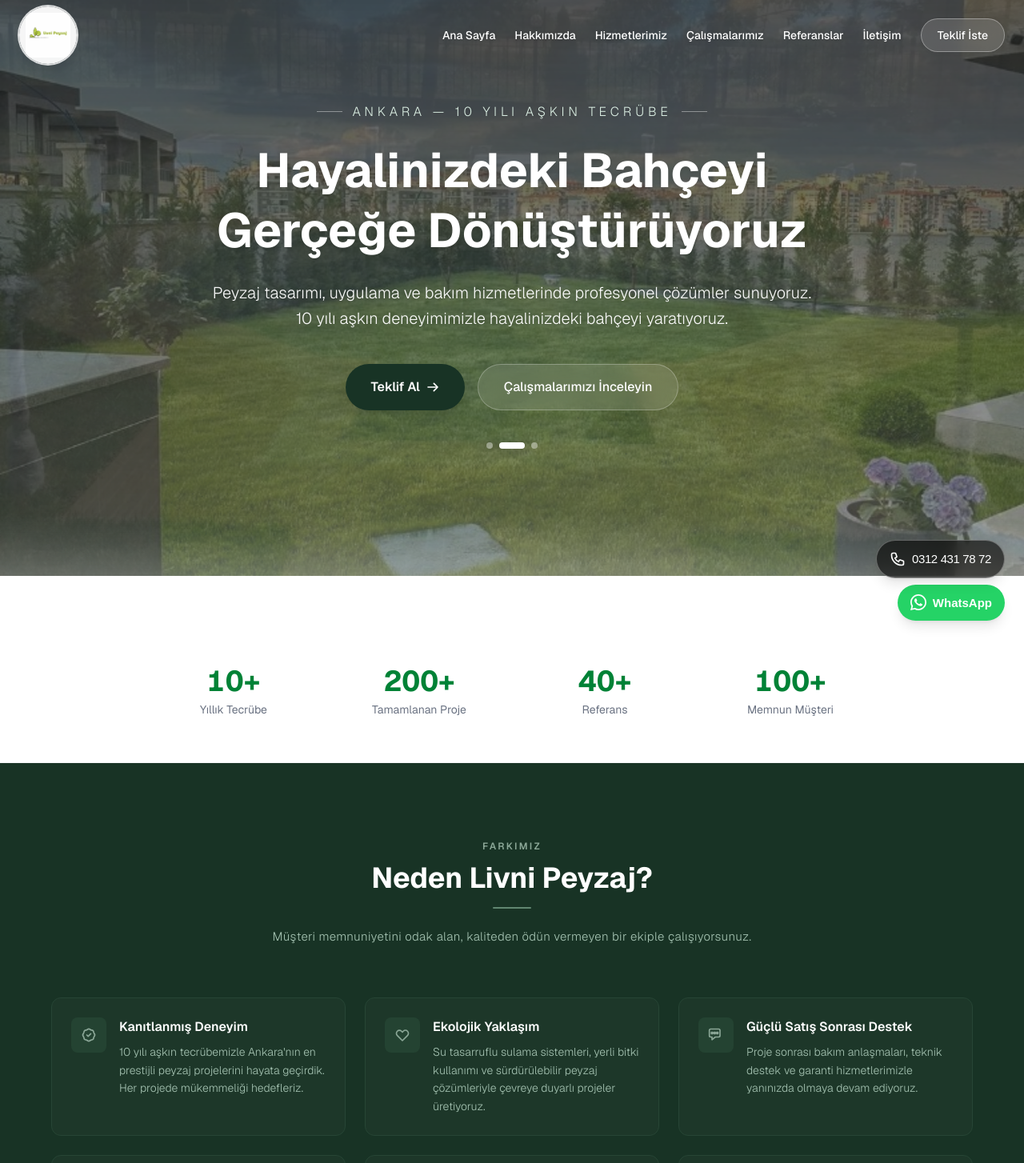
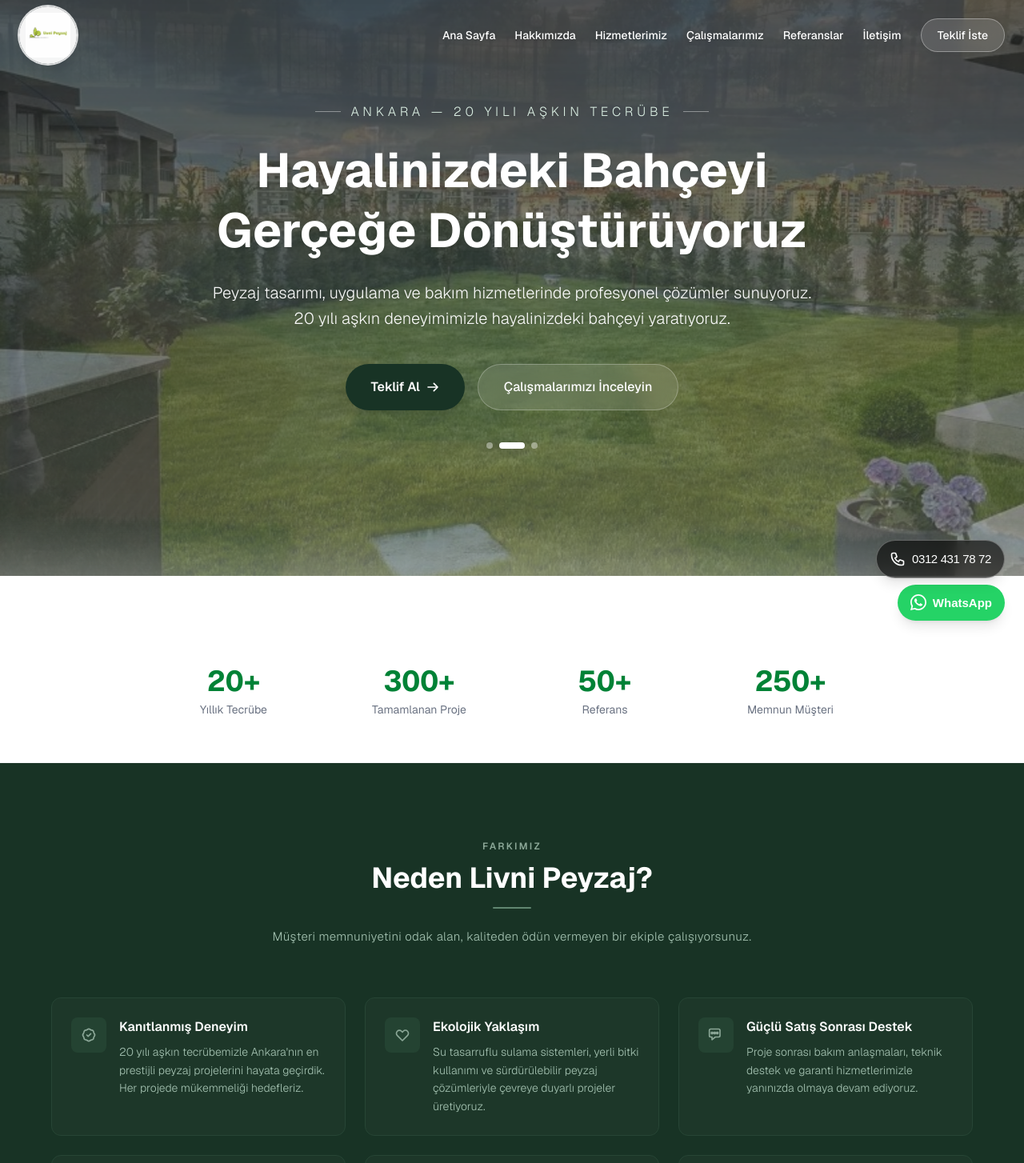
Before and after one commit to livnipeyzajsirket21/livnipeyzaj, a Next.js app: page / in a window 1280 px wide. Shown: the top 1454 px of the page at 80% size. Built offline with nearby package versions, Linux system fonts and the light colour scheme.

Commit message:
Update statistics: experience to 20+, projects to 300+, references to 50+, customers to 250+

```diff
--- a/app/calismalarimiz/page.tsx
+++ b/app/calismalarimiz/page.tsx
@@ -1,7 +1,7 @@
 "use client";
 import Image from "next/image";
 import Link from "next/link";
-import { useState, useEffect } from "react";
+import { useState, useLayoutEffect } from "react";
 
 type SafeImageProps = {
   src: string;
@@ -36,7 +36,7 @@ export default function Calismalarimiz() {
   const [seciliFotograf, setSeciliFotograf] = useState<string | null>(null);
   const medyaVideoMu = (dosyaAdi: string) => dosyaAdi.toLowerCase().endsWith(".mp4");
 
-  useEffect(() => {
+  useLayoutEffect(() => {
     if (!seciliFotograf) return;
     const prevOverflow = document.body.style.overflow;
     document.body.style.overflow = "hidden";
--- a/app/layout.tsx
+++ b/app/layout.tsx
@@ -16,7 +16,7 @@ export const metadata: Metadata = {
   metadataBase: new URL("https://livnipeyzaj.com"),
   title: "Livni Peyzaj — Profesyonel Peyzaj Hizmetleri | Ankara",
   description:
-    "Ankara'da 10 yılı aşkın tecrübesiyle profesyonel peyzaj tasarımı, bahçe düzenleme, sulama sistemleri ve bakım hizmetleri.",
+    "Ankara'da 20 yılı aşkın tecrübesiyle profesyonel peyzaj tasarımı, bahçe düzenleme, sulama sistemleri ve bakım hizmetleri.",
   alternates: {
     canonical: "/",
   },
@@ -32,7 +32,7 @@ export const metadata: Metadata = {
     siteName: "Livni Peyzaj",
     title: "Livni Peyzaj — Profesyonel Peyzaj Hizmetleri | Ankara",
     description:
-      "Ankara'da 10 yılı aşkın tecrübesiyle profesyonel peyzaj tasarımı, bahçe düzenleme, sulama sistemleri ve bakım hizmetleri.",
+      "Ankara'da 20 yılı aşkın tecrübesiyle profesyonel peyzaj tasarımı, bahçe düzenleme, sulama sistemleri ve bakım hizmetleri.",
     images: [
       {
         url: "/site-fotolar/hero-ana-1.png",
@@ -46,7 +46,7 @@ export const metadata: Metadata = {
     card: "summary_large_image",
     title: "Livni Peyzaj — Profesyonel Peyzaj Hizmetleri | Ankara",
     description:
-      "Ankara'da 10 yılı aşkın tecrübesiyle profesyonel peyzaj tasarımı, bahçe düzenleme, sulama sistemleri ve bakım hizmetleri.",
+      "Ankara'da 20 yılı aşkın tecrübesiyle profesyonel peyzaj tasarımı, bahçe düzenleme, sulama sistemleri ve bakım hizmetleri.",
     images: ["/site-fotolar/hero-ana-1.png"],
   },
 };
--- a/app/page.tsx
+++ b/app/page.tsx
@@ -364,7 +364,7 @@ export default function Home() {
           <div className="max-w-4xl mx-auto text-center relative z-10 w-full">
             <p className="text-[#d8ebe0] text-sm md:text-base font-light tracking-[0.3em] uppercase mb-6 flex items-center justify-center gap-3 drop-shadow-sm">
               <span className="w-8 h-[1px] bg-white/40 hidden sm:block"></span>
-              Ankara — 10 Yılı Aşkın Tecrübe
+              Ankara — 20 Yılı Aşkın Tecrübe
               <span className="w-8 h-[1px] bg-white/40 hidden sm:block"></span>
             </p>
             <h2 className="text-4xl md:text-6xl font-bold mb-6 leading-tight drop-shadow-md">
@@ -372,7 +372,7 @@ export default function Home() {
             </h2>
             <p className="text-white/95 text-lg md:text-xl mb-10 max-w-3xl mx-auto font-light leading-relaxed drop-shadow">
               Peyzaj tasarımı, uygulama ve bakım hizmetlerinde profesyonel çözümler sunuyoruz.<br className="hidden md:block" />
-              10 yılı aşkın deneyimimizle hayalinizdeki bahçeyi yaratıyoruz.
+              20 yılı aşkın deneyimimizle hayalinizdeki bahçeyi yaratıyoruz.
             </p>
             <div className="flex flex-col sm:flex-row gap-4 justify-center mt-6">
               <a href="#iletisim" className="bg-[#183325] text-white font-semibold px-8 py-4 rounded-full hover:bg-[#1d3729] transition border-0 shadow-lg flex items-center justify-center group">
@@ -406,10 +406,10 @@ export default function Home() {
         <section className="relative z-10 bg-white mt-12 sm:mt-16 md:mt-20 pt-6 sm:pt-8 pb-14 px-6 border-b border-gray-100">
           <div className="mx-auto grid max-w-4xl grid-cols-2 place-items-center gap-x-4 gap-y-10 text-center sm:gap-x-8 md:grid-cols-4 md:gap-8">
             {[
-              { sayi: "10+", label: "Yıllık Tecrübe" },
-              { sayi: "200+", label: "Tamamlanan Proje" },
-              { sayi: "40+", label: "Referans" },
-              { sayi: "100+", label: "Memnun Müşteri" },
+              { sayi: "20+", label: "Yıllık Tecrübe" },
+              { sayi: "300+", label: "Tamamlanan Proje" },
+              { sayi: "50+", label: "Referans" },
+              { sayi: "250+", label: "Memnun Müşteri" },
             ].map((item) => (
               <div
                 key={item.label}
@@ -458,7 +458,7 @@ export default function Home() {
                   <div>
                     <h3 className="text-white font-semibold text-base mb-2">Kanıtlanmış Deneyim</h3>
                     <p className="text-[#a4c2b1] text-sm leading-relaxed font-light">
-                      10 yılı aşkın tecrübemizle Ankara&#39;nın en prestijli peyzaj projelerini hayata geçirdik. Her projede mükemmeliği hedefleriz.
+                      20 yılı aşkın tecrübemizle Ankara&#39;nın en prestijli peyzaj projelerini hayata geçirdik. Her projede mükemmeliği hedefleriz.
                     </p>
                   </div>
                 </div>
```
